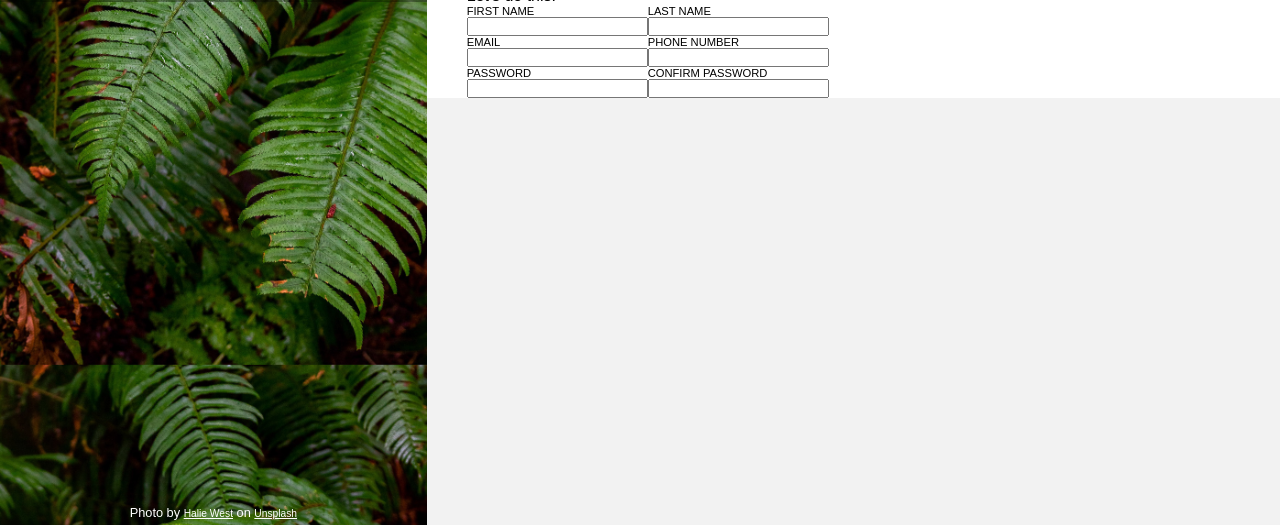
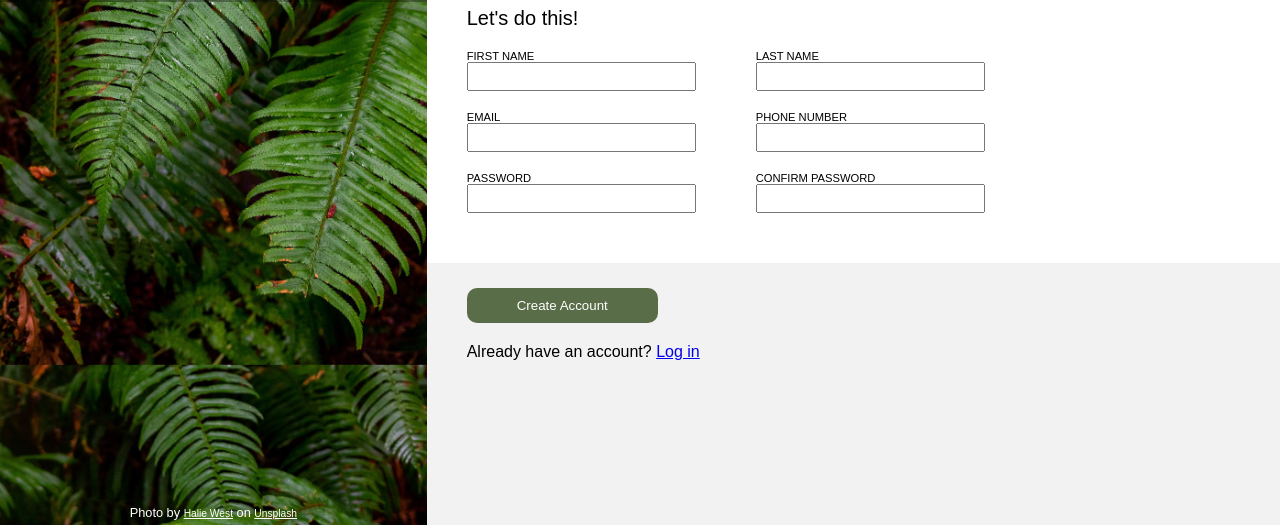
Before and after one commit to ImExtraPolite2/sign-up-form, a plain HTML site: page index.html in a window 1280 px wide. Shown: the part 275-800 px from the top of the page. Drawn offline with Linux system fonts and the light colour scheme.

Commit message:
get form and button done

```diff
--- a/index.html
+++ b/index.html
@@ -25,7 +25,7 @@
         <p>You <span class="italics">know</span> you want to.</p>
       </div>
       <div class="row-two white">
-        <p>Let's do this!</p>
+        <p class="row-two-title">Let's do this!</p>
 
         <form action="#" method="post">
           <div class="left-form">
@@ -58,7 +58,11 @@
           </div>
         </form>
       </div>
-      <div class="row-three"></div>
+      <div class="row-three">
+        <button>Create Account</button>
+
+        <p>Already have an account? <a href="#">Log in</a></p>
+      </div>
     </div>
   </div>
 </body>
--- a/style.css
+++ b/style.css
@@ -99,3 +99,38 @@ form {
   padding-left: 40px;
   background-color: white;
 }
+
+.row-two-title {
+  font-size: 1.25em;
+  padding: 20px 0;
+}
+
+.row-two {
+  padding-bottom: 30px;
+}
+
+.left-form > div,
+.right-form > div {
+  margin-right: 60px;
+  margin-bottom: 20px;
+}
+
+.left-form > div > input,
+.right-form > div > input{
+  width: 225px;
+  height: 25px;
+  font-size: 1.1em;
+}
+
+.row-three {
+  margin-top: 25px;
+}
+
+.row-three > button {
+  margin-bottom: 20px;
+  padding: 10px 50px;
+  background-color: #596D48;
+  color: white;
+  border: none;
+  border-radius: 10px;
+}
```
